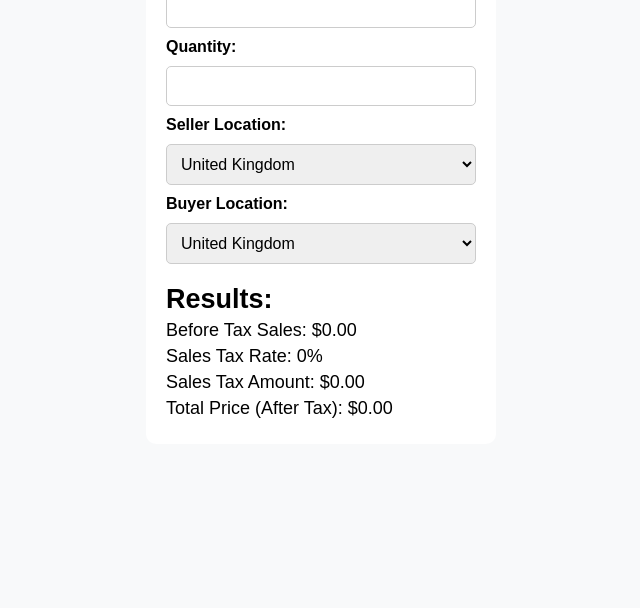
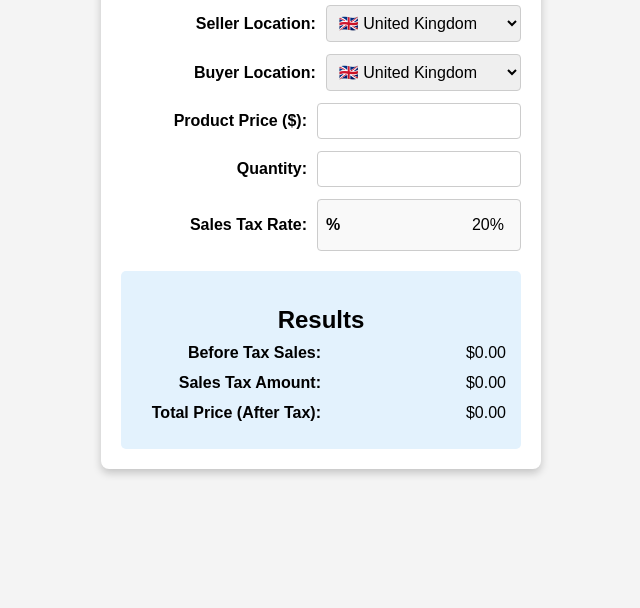
Before and after one commit to RyanDuong0/voteformeMD-KCSxNUCATS, a plain HTML site: page index.html in a window 1280 px wide. Shown: the part 232-840 px from the top of the page, without its empty margins (319-959 px from the left). Before the commit the page ends 800 px from the top, so only its background shows below. Drawn offline with nearby package versions, Linux system fonts and the light colour scheme.

Commit message:
Updated index.html with sales tax rate input redesign

```diff
--- a/index.html
+++ b/index.html
@@ -12,48 +12,77 @@
         <h1>Sales Tax Calculator</h1>
 
         <form id="taxForm">
-            <label>Product Price ($):</label>
-            <input type="number" id="price" required>
+            <!-- Seller Location (Moved to Top) -->
+            <div class="form-group">
+                <label for="sellerLocation">Seller Location:</label>
+                <select id="sellerLocation">
+                    <option value="UK" data-tax="20">🇬🇧 United Kingdom</option>
+                    <option value="IE" data-tax="23">🇮🇪 Ireland</option>
+                    <option value="NL" data-tax="21">🇳🇱 Netherlands</option>
+                    <option value="BE" data-tax="21">🇧🇪 Belgium</option>
+                    <option value="ZA" data-tax="15">🇿🇦 South Africa</option>
+                    <option value="KE" data-tax="16">🇰🇪 Kenya</option>
+                    <option value="CA" data-tax="5">🇨🇦 Canada</option>
+                    <option value="AU" data-tax="10">🇦🇺 Australia</option>
+                    <option value="FI" data-tax="24">🇫🇮 Finland</option>
+                    <option value="SE" data-tax="25">🇸🇪 Sweden</option>
+                </select>
+            </div>
 
-            <label>Quantity:</label>
-            <input type="number" id="quantity" required>
+            <!-- Buyer Location (Moved to Top) -->
+            <div class="form-group">
+                <label for="buyerLocation">Buyer Location:</label>
+                <select id="buyerLocation">
+                    <option value="UK">🇬🇧 United Kingdom</option>
+                    <option value="IE">🇮🇪 Ireland</option>
+                    <option value="NL">🇳🇱 Netherlands</option>
+                    <option value="BE">🇧🇪 Belgium</option>
+                    <option value="ZA">🇿🇦 South Africa</option>
+                    <option value="KE">🇰🇪 Kenya</option>
+                    <option value="CA">🇨🇦 Canada</option>
+                    <option value="AU">🇦🇺 Australia</option>
+                    <option value="FI">🇫🇮 Finland</option>
+                    <option value="SE">🇸🇪 Sweden</option>
+                </select>
+            </div>
 
-            <label>Seller Location:</label>
-            <select id="sellerLocation">
-                <option value="UK">United Kingdom</option>
-                <option value="IE">Ireland</option>
-                <option value="NL">Netherlands</option>
-                <option value="BE">Belgium</option>
-                <option value="ZA">South Africa</option>
-                <option value="KE">Kenya</option>
-                <option value="CA">Canada</option>
-                <option value="AU">Australia</option>
-                <option value="FI">Finland</option>
-                <option value="SE">Sweden</option>
-            </select>
+            <!-- Product Price (Moved Below) -->
+            <div class="form-group">
+                <label for="price">Product Price ($):</label>
+                <input type="number" id="price" required>
+            </div>
 
-            <label>Buyer Location:</label>
-            <select id="buyerLocation">
-                <option value="UK">United Kingdom</option>
-                <option value="IE">Ireland</option>
-                <option value="NL">Netherlands</option>
-                <option value="BE">Belgium</option>
-                <option value="ZA">South Africa</option>
-                <option value="KE">Kenya</option>
-                <option value="CA">Canada</option>
-                <option value="AU">Australia</option>
-                <option value="FI">Finland</option>
-                <option value="SE">Sweden</option>
-            </select>
+            <!-- Quantity (Moved Below) -->
+            <div class="form-group">
+                <label for="quantity">Quantity:</label>
+                <input type="number" id="quantity" required>
+            </div>
 
+            <!-- Sales Tax Rate (Label in Front) -->
+            <div class="form-group">
+                <label for="salesTaxRate">Sales Tax Rate:</label>
+                <div class="input-container">
+                    <span class="prefix">%</span>
+                    <input type="text" id="salesTaxRate" readonly>
+                </div>
+            </div>
         </form>
 
-        <div id="result">
-            <h2>Results:</h2>
-            <p>Before Tax Sales: <span id="beforeTax">$0.00</span></p>
-            <p>Sales Tax Rate: <span id="salesTaxRate">0%</span></p>
-            <p>Sales Tax Amount: <span id="salesTax">$0.00</span></p>
-            <p>Total Price (After Tax): <span id="totalPrice">$0.00</span></p>
+        <!-- Results Section in Box -->
+        <div id="result" class="result-box">
+            <h2>Results</h2>
+            <div class="form-group">
+                <label>Before Tax Sales:</label>
+                <span id="beforeTax">$0.00</span>
+            </div>
+            <div class="form-group">
+                <label>Sales Tax Amount:</label>
+                <span id="salesTax">$0.00</span>
+            </div>
+            <div class="form-group">
+                <label>Total Price (After Tax):</label>
+                <span id="totalPrice">$0.00</span>
+            </div>
         </div>
     </div>
 
--- a/script.js
+++ b/script.js
@@ -1,42 +1,38 @@
 $(document).ready(function () {
-    // Tax rates for each country
-    let taxRates = {
-        "UK": 0.25,      // United Kingdom - 25%
-        "IE": 0.125,     // Ireland - 12.5%
-        "NL": 0.258,     // Netherlands - 25.8%
-        "BE": 0.25,      // Belgium - 25%
-        "ZA": 0.27,      // South Africa - 27%
-        "KE": 0.30,      // Kenya - 30%
-        "CA": 0.15,      // Canada - 15% federal
-        "AU": 0.30,      // Australia - 30%
-        "FI": 0.20,      // Finland - 20%
-        "SE": 0.206      // Sweden - 20.6%
+    // Default tax rates by country
+    const taxRates = {
+        "UK": 20, "IE": 23, "NL": 21, "BE": 21, "ZA": 15,
+        "KE": 16, "CA": 5, "AU": 10, "FI": 24, "SE": 25
     };
 
+    let currentTaxRate = 0;
+
+    // Update tax rate based on seller's location
+    function updateTaxRate() {
+        const sellerLocation = $("#sellerLocation").val();
+        currentTaxRate = taxRates[sellerLocation] || 0;
+
+        $("#salesTaxRate").val(`${currentTaxRate}%`); // Updates the new input box
+        calculateTax();
+    }
+
+    // Calculate tax and update result fields
     function calculateTax() {
-        let price = parseFloat($("#price").val()) || 0;
-        let quantity = parseInt($("#quantity").val()) || 0;
-        let buyerLocation = $("#buyerLocation").val();
-
-        if (price <= 0 || quantity <= 0) {
-            $("#beforeTax").text("$0.00");
-            $("#salesTaxRate").text("0%");
-            $("#salesTax").text("$0.00");
-            $("#totalPrice").text("$0.00");
-            return;
-        }
-
-        let subtotal = price * quantity;
-        let taxRate = taxRates[buyerLocation] || 0; // Sales tax is based on the buyer's location
-        let salesTax = subtotal * taxRate;
-        let totalPrice = subtotal + salesTax;
+        const price = parseFloat($("#price").val()) || 0;
+        const quantity = parseInt($("#quantity").val()) || 0;
+        const subtotal = price * quantity;
+        const salesTax = (subtotal * currentTaxRate) / 100;
+        const totalPrice = subtotal + salesTax;
 
         $("#beforeTax").text(`$${subtotal.toFixed(2)}`);
-        $("#salesTaxRate").text(`${(taxRate * 100).toFixed(1)}%`);
         $("#salesTax").text(`$${salesTax.toFixed(2)}`);
         $("#totalPrice").text(`$${totalPrice.toFixed(2)}`);
     }
 
-    // Trigger calculation whenever an input changes
-    $("#price, #quantity, #buyerLocation").on("input change", calculateTax);
+    // Event listeners for updates
+    $("#sellerLocation").change(updateTaxRate);
+    $("#price, #quantity").on("input", calculateTax);
+
+    // Set initial tax rate on page load
+    updateTaxRate();
 });
--- a/styles.css
+++ b/styles.css
@@ -1,68 +1,138 @@
-/* Reset and General Styling */
-* {
+/* General Page Styling */
+body {
+    font-family: Arial, sans-serif;
+    background-color: #f4f4f4;
     margin: 0;
-    padding: 0;
-    box-sizing: border-box;
-    font-family: Arial, sans-serif;
-}
-
-body {
+    padding: 20px;
     display: flex;
     justify-content: center;
     align-items: center;
     height: 100vh;
-    background-color: #f8f9fa;
 }
 
+/* Container */
 .container {
     background: white;
     padding: 20px;
-    border-radius: 10px;
-    /* box-shadow: 0 0 10px rgba(0, 0, 0, 0.1); */ /* Commented out */
-    text-align: center;
-    width: 350px;
+    border-radius: 8px;
+    box-shadow: 0 4px 8px rgba(0, 0, 0, 0.2);
+    width: 400px;
 }
 
+/* Heading */
 h1 {
+    text-align: center;
     margin-bottom: 20px;
-    font-size: 24px;
 }
 
-form {
+/* Form Group Styling */
+.form-group {
     display: flex;
-    flex-direction: column;
-    gap: 10px;
+    justify-content: space-between;
+    align-items: center;
+    margin-bottom: 12px;
 }
 
-label {
+.form-group label {
+    width: 50%;
+    text-align: right;
+    margin-right: 10px;
     font-weight: bold;
-    text-align: left;
 }
 
-input, select, button {
-    padding: 10px;
+/* Inputs and Select */
+input, select {
+    width: 50%;
+    padding: 8px;
+    border: 1px solid #ccc;
+    border-radius: 4px;
     font-size: 16px;
-    border-radius: 5px;
-    border: 1px solid #ccc;
 }
 
+/* Remove Number Input Spinners */
+input[type="number"] {
+    -moz-appearance: textfield;
+}
+
+input[type="number"]::-webkit-inner-spin-button,
+input[type="number"]::-webkit-outer-spin-button {
+    -webkit-appearance: none;
+    margin: 0;
+}
+
+/* Buttons */
 button {
-    background-color: #28a745;
+    width: 100%;
+    padding: 10px;
+    background-color: #007bff;
+    border: none;
     color: white;
-    border: none;
+    font-size: 16px;
     cursor: pointer;
+    margin-top: 10px;
+    border-radius: 4px;
 }
 
 button:hover {
-    background-color: #218838;
+    background-color: #0056b3;
 }
 
-#result {
-    margin-top: 20px;
-    font-size: 18px;
-    text-align: left;
+/* Hide modify tax input initially */
+#customTaxRate, #confirmTaxBtn {
+    display: none;
 }
 
-#result p {
-    margin: 5px 0;
+/* Results Box */
+.result-box {
+    background: #e3f2fd;
+    padding: 15px;
+    border-radius: 5px;
+    margin-top: 20px;
 }
+
+.result-box h2 {
+    text-align: center;
+    margin-bottom: 10px;
+}
+
+.result-box .form-group {
+    justify-content: space-between;
+}
+
+#salesTaxRate {
+    background-color: #f9f9f9;
+    border: 1px solid #ccc;
+    border-radius: 4px;
+    padding: 8px;
+    width: 50%;
+    text-align: right;
+    font-size: 16px;
+    cursor: not-allowed;
+}
+
+/* Input container for Sales Tax Rate */
+.input-container {
+    display: flex;
+    align-items: center;
+    width: 50%;
+    background-color: #f9f9f9;
+    border: 1px solid #ccc;
+    border-radius: 4px;
+    padding: 8px;
+}
+
+/* Sales Tax Rate Percentage Sign */
+.prefix {
+    font-size: 16px;
+    font-weight: bold;
+    padding-right: 8px;
+}
+
+/* Input Styling */
+#salesTaxRate {
+    border: none;
+    background: transparent;
+    flex: 1;
+    font-size: 16px;
+    text-align: right;
+}
```
